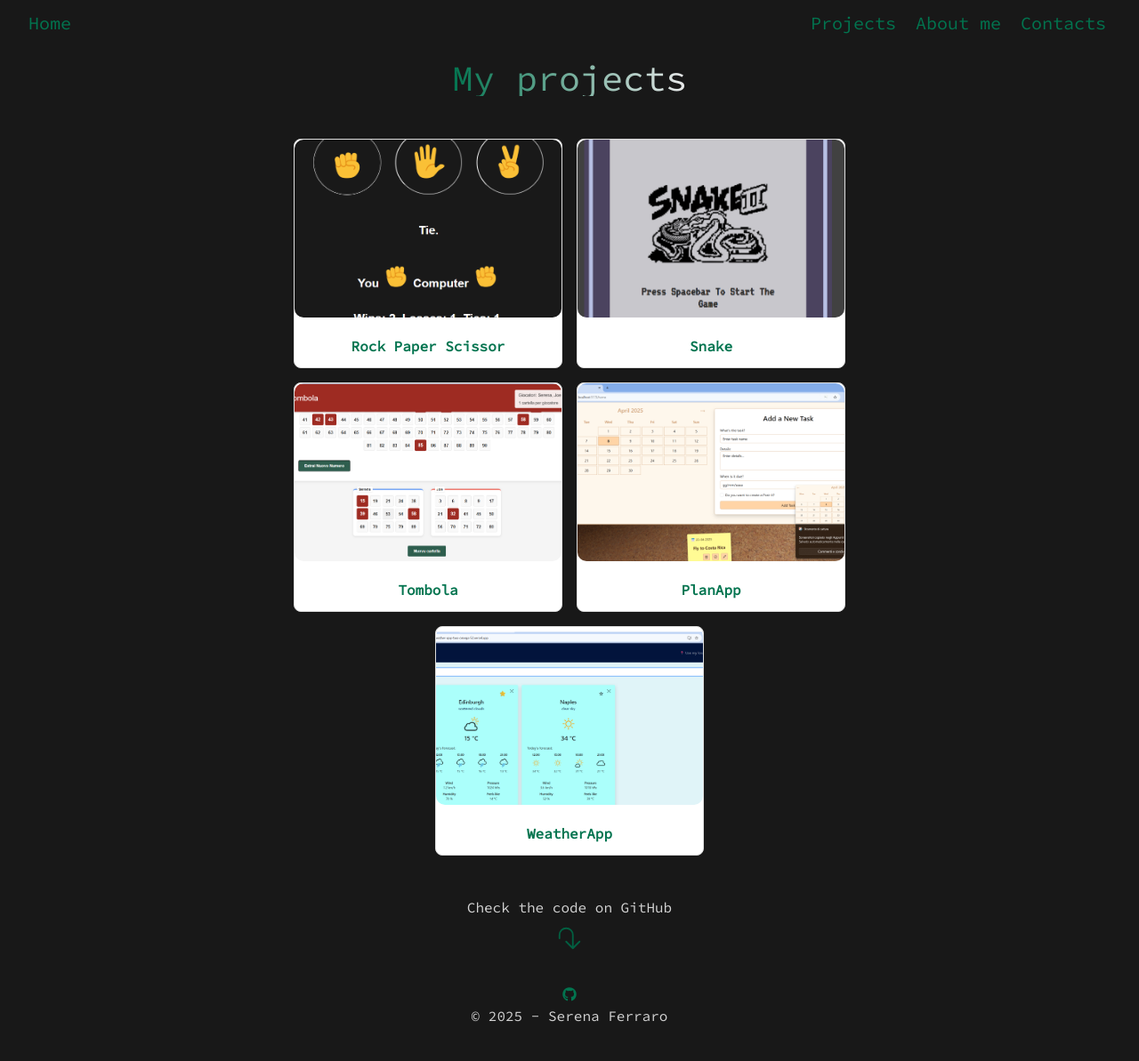
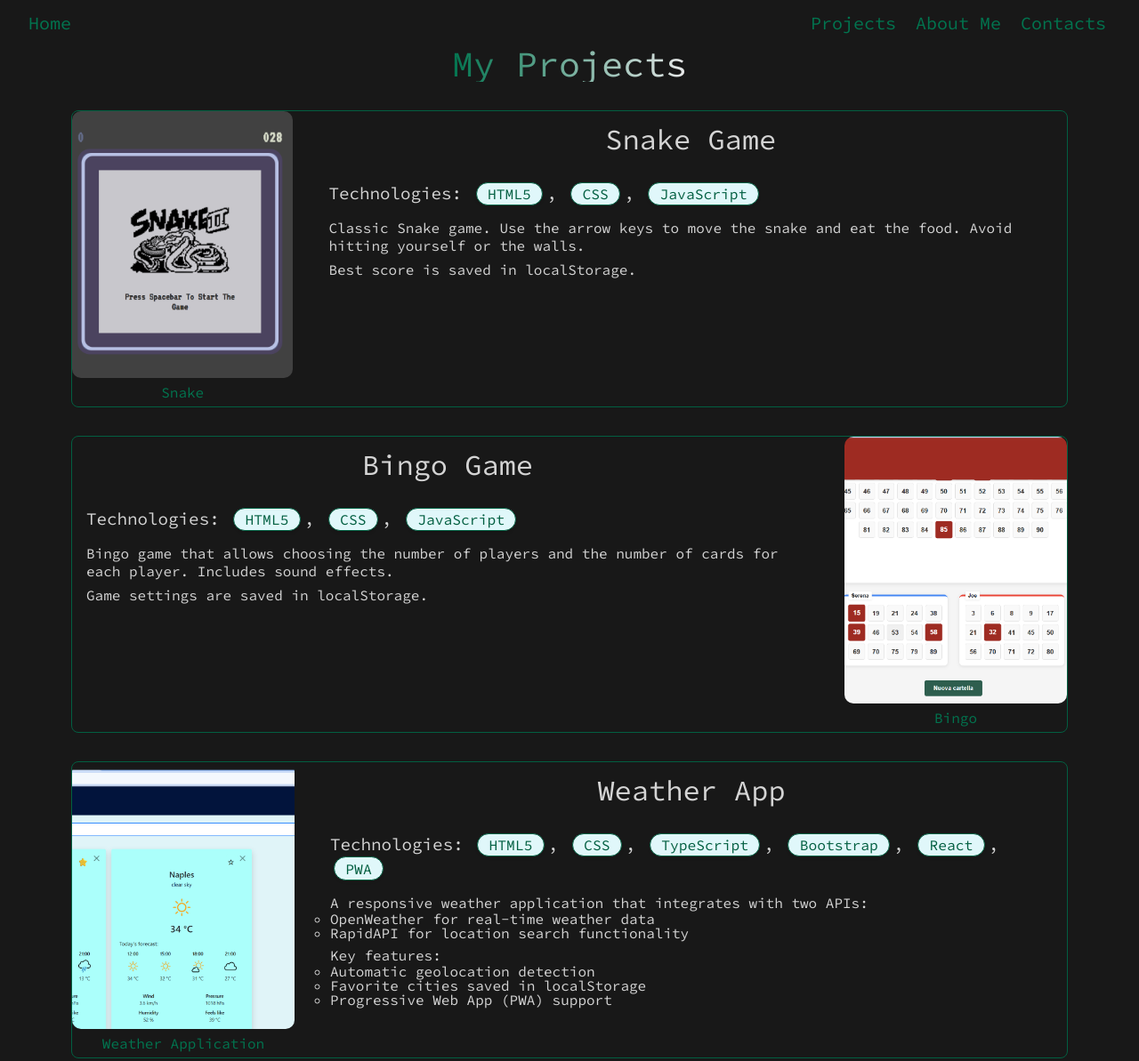
Before and after one commit to Serena293/portfolio, a plain HTML site: page projects.html in a window 1280 px wide. Shown: the top 1193 px of the page at 89% size. Drawn offline with Linux system fonts and the light colour scheme.

Commit message:
Updated project page

```diff
--- a/assets/aboutme.css
+++ b/assets/aboutme.css
@@ -1,6 +1,10 @@
+main{
+  padding: 3rem;
+}
+
 .profile-img {
-  width: 200px;
-  height: 200px;
+  width: 300px;
+  height: 300px;
   border-radius: 50%;
   object-fit: cover;
   border: 0.2rem dashed #02744f;
@@ -23,13 +27,17 @@
   margin-right: 2rem;
 }
 
-.main-section-text > h1 {
+.main-section-text p {
+  line-height:  1.3rem;
+}
+h1 {
   margin-bottom: 1rem;
+
 }
 
 .download-btn {
   position: absolute;
-  bottom: 0;
+  bottom: -2.5rem;
   right: 0;
   margin: 1rem;
   padding: 10px 20px;
--- a/assets/general.css
+++ b/assets/general.css
@@ -5,9 +5,9 @@ body {
   background-color: #181818;
   color: hsl(0, 0%, 83%);
   font-family: "Source Code Pro", monospace;
- /*  */
+
   margin: 0;
-  overflow: hidden;
+  overflow-x: hidden;
 
 }
 
@@ -78,9 +78,6 @@ h1 {
 
   #links-nav {
     display: none;
-    /* flex-direction: column;
-    align-items: center;
-    gap: 1rem; */
   }
 
   #home-link {
@@ -108,3 +105,5 @@ h1 {
     margin-bottom: 1rem;
   }
 }
+
+strong{font-weight: 900;}
--- a/assets/projects.css
+++ b/assets/projects.css
@@ -8,52 +8,7 @@ main {
   flex-direction: column;
   align-items: center;
   justify-content: center;
-  padding: 1rem;
-}
-
-.projects-container {
-  display: flex;
-  flex-wrap: wrap;
-  justify-content: center;
-  padding: 1rem;
-  gap: 1rem;
-}
-
-.project-card {
-  flex: 0 1 300px;
-  display: flex;
-  flex-direction: column;
-  align-items: center;
-  background-color: #fff;
-  border: 1px solid #ddd;
-  border-radius: 8px;
-  overflow: hidden;
-  transition: transform 0.3s ease, box-shadow 0.3s ease;
-  position: relative; /* necessario per gestire .img-front/back */
-}
-
-.project-card:hover {
-  transform: scale(1.05);
-  box-shadow: 0 10px 20px rgba(0, 0, 0, 0.2);
-}
-
-.project-img {
-  width: 100%;
-  height: 200px;
-  object-fit: cover;
-}
-
-.project-link {
-  text-decoration: none;
-  color: #02744f;
-  padding: 1rem;
-  text-align: center;
-  font-weight: bold;
-  transition: color 0.3s ease;
-}
-
-.project-link:hover {
-  color: #025f41;
+  /* padding-right: 3rem; */
 }
 
 /* Arrow styles */
@@ -85,63 +40,89 @@ main {
   z-index: 2;
 }
 
-/* rotazione img */
-.img-container {
-  width: 100%;
-  height: 200px;
-  perspective: 1000px;
-  margin-bottom: 0.5rem;
-  position: relative;
+
+.projects-container {
+  display: flex;
+  flex-direction: column;
+  gap: 2rem;
+  padding: 0 5rem;
 }
 
-.img-inner {
-  width: 100%;
-  height: 100%;
-  position: relative;
-  transition: transform 0.6s;
-  transform-style: preserve-3d;
-}
-
-.img-front,
-.img-back {
-  position: absolute;
-  width: 100%;
-  height: 100%;
-  backface-visibility: hidden;
-  border-radius: 10px;
-  overflow: hidden;
-}
-
-.img-front img {
-  width: 100%;
-  height: 100%;
-  object-fit: cover;
-  display: block;
-}
-
-.img-back {
-  background-color: transparent;
-  color: #333;
+.project {
+  border: 1px solid #025f41;
+  border-radius: 8px;
   display: flex;
-  align-items: center;
-  justify-content: center;
-  transform: rotateY(180deg);
-  padding: 1rem;
-  font-size: 1rem;
+  gap: 1.5rem;
+  align-items: flex-start;
 
 }
 
-.project-card:hover .img-inner,
-.project-card.touch .img-inner {
-  transform: rotateY(180deg);
+
+figure {
+  display: flex;
+  flex-direction: column;
+  align-items: center;
+  min-height: 300px;
+  /* border: 1px dashed yellow; */
+
 }
+
+img {
+  height: 300px;
+  max-height: 400px;
+  max-width: 250px;
+  width: auto;
+  object-fit: cover;
+  border-radius: 10px;
+}
+
+figcaption {
+  text-align: center;
+  margin-top: 0.5rem;
+  margin-bottom: 0.5rem;
+  width: 100%;
+}
+
+li{
+  text-align: left;
+  list-style: circle
+}
+
+
+h2{font-size: 2rem;
+margin-bottom: 2rem;}
+
+.project-description h3{ font-size: 1.2rem;
+text-align: left;
+margin-bottom: 1rem;}
+
+
+h3 span{
+  display: inline-block;
+  padding: 0.25em 0.75em;
+  margin: 0 0.25em;
+  border-radius: 1em;
+  background-color: #e0f7fa;
+  border: 1px solid #025f41;
+  color: #025f41;
+  font-size: 0.85em;
+  font-weight: 500;
+  box-shadow: 0 2px 3px rgba(0, 0, 0, 0.1);
+  transition: all 0.2s ease;
+}
+
+.project-description p {
+  line-height: 1.2rem;
+  margin-top: 0.5rem;
+  text-align: left;
+}
+
 
 .project-description{
   text-align: center;
   padding: 1rem;
 }
 
-/* animazione freccia */
 @keyframes drop-down {
   0% {
     transform: translateY(-40px) scaleX(1);
@@ -156,12 +137,11 @@ main {
   }
 }
 
-/* Rotazione utile se vuoi attivarla via JS */
 .rotate {
   transform: rotateY(3.142rad);
 }
 
-/* Responsive */
+
 @media (max-width: 768px) {
   .projects-container {
     padding: 0.5rem;
@@ -176,4 +156,4 @@ main {
     height: 150px;
   }
 
-}
+} */
--- a/projects.html
+++ b/projects.html
@@ -1,26 +1,21 @@
 <!DOCTYPE html>
 <html lang="en">
+
 <head>
   <meta charset="UTF-8" />
-    <meta name="viewport" content="width=device-width, initial-scale=1.0" />
-    <link rel="icon" href="./assets/img/programming.png" type="image/svg+xml" />
+  <meta name="viewport" content="width=device-width, initial-scale=1.0">
+  <link rel="icon" href="./assets/img/programming.png" type="image/svg+xml">
+  <link href="https://cdnjs.cloudflare.com/ajax/libs/font-awesome/6.0.0-beta3/css/all.min.css" rel="stylesheet">
 
-    <link
-      href="https://cdnjs.cloudflare.com/ajax/libs/font-awesome/6.0.0-beta3/css/all.min.css"
-      rel="stylesheet"
-    />
-
-    <link rel="preconnect" href="https://fonts.googleapis.com" />
-    <link rel="preconnect" href="https://fonts.gstatic.com" crossorigin />
-    <link
-      href="https://fonts.googleapis.com/css2?family=Source+Code+Pro&display=swap"
-      rel="stylesheet"
-    />
-    <link rel="stylesheet" href="./assets/reset.css" />
-    <link rel="stylesheet" href="./assets/general.css" />
-    <link rel="stylesheet" href="./assets/projects.css" />
+  <link rel="preconnect" href="https://fonts.googleapis.com">
+  <link rel="preconnect" href="https://fonts.gstatic.com" crossorigin>
+  <link href="https://fonts.googleapis.com/css2?family=Source+Code+Pro&display=swap" rel="stylesheet">
+  <link rel="stylesheet" href="./assets/reset.css">
+  <link rel="stylesheet" href="./assets/general.css">
+  <link rel="stylesheet" href="./assets/projects.css">
   <title>Projects</title>
 </head>
+
 <body>
   <header id="header">
     <nav>
@@ -30,152 +25,122 @@
       </div>
       <div id="links-nav">
         <a href="projects.html">Projects</a>
-          <a href="aboutme.html">About me</a>
+        <a href="aboutme.html">About Me</a>
         <a href="contacts.html">Contacts</a>
       </div>
     </nav>
   </header>
+
   <main>
-      <h1>My projects</h1>
-      <div class="projects-container">
-        <div id="rock-paper-scissor" class="project-card">
-          <div class="img-container">
-            <div class="img-inner">
-              <div class="img-front">
-                <img
-                  src="../assets/img/rock-paper-scissors.png"
-                  alt="rock-paper-scissor"
-                  class="project-img"
-                />
+    <h1>My Projects</h1>
+
+    <section class="projects-container">
+      <article class="project">
+        <figure>
+          <img src="./assets/img/snake.png" alt="Screenshot of the Snake Game">
+          <figcaption><a href="https://snake-ten-rouge.vercel.app/" target="_blank" rel="noopener noreferrer">Snake</a></figcaption>
+        </figure>
+        <div class="project-description">
+          <h2>Snake Game</h2>
+          <h3>Technologies: <span>HTML5</span>, <span>CSS</span>, <span>JavaScript</span></h3>
+          <p>Classic Snake game. Use the arrow keys to move the snake and eat the food. Avoid hitting yourself or the walls.</p>
+          <p>Best score is saved in <code>localStorage</code>.</p>
         </div>
-              <div class="img-back">
-                <p class="project-description">
-                  Rock-Paper-Scissors game with animations and clean UI.
-                </p>
+      </article>
+
+      <article class="project">
+        <div class="project-description">
+          <h2>Bingo Game</h2>
+          <h3>Technologies: <span>HTML5</span>, <span>CSS</span>, <span>JavaScript</span></h3>
+          <p>Bingo game that allows choosing the number of players and the number of cards for each player. Includes sound effects.</p>
+          <p>Game settings are saved in <code>localStorage</code>.</p>
         </div>
+        <figure>
+          <img src="./assets/img/tombola.png" alt="Screenshot of the Bingo Game">
+          <figcaption><a href="https://tombola-iota.vercel.app/index.html" target="_blank" rel="noopener noreferrer">Bingo</a></figcaption>
+        </figure>
+      </article>
+
+      <article class="project">
+        <figure>
+          <img src="./assets/img/weather-app.png" alt="Screenshot of the Weather App">
+          <figcaption>
+            <a href="https://weather-app-two-omega-52.vercel.app/" target="_blank" rel="noopener noreferrer">Weather Application</a>
+          </figcaption>
+        </figure>
+        <div class="project-description">
+          <h2>Weather App</h2>
+          <h3>Technologies: <span>HTML5</span>, <span>CSS</span>, <span>TypeScript</span>, <span>Bootstrap</span>, <span>React</span>, <span>PWA</span></h3>
+          <p>A responsive weather application that integrates with two APIs:</p>
+          <ul>
+            <li>OpenWeather for real-time weather data</li>
+            <li>RapidAPI for location search functionality</li>
+          </ul>
+          <p>Key features:</p>
+          <ul>
+            <li>Automatic geolocation detection</li>
+            <li>Favorite cities saved in <code>localStorage</code></li>
+            <li>Progressive Web App (PWA) support</li>
+          </ul>
         </div>
+      </article>
+
+      <article class="project">
+        <div class="project-description">
+          <h2>Plan App</h2>
+          <h3>Technologies: <span>HTML5</span>, <span>CSS</span>, <span>JavaScript</span>, <span>Bootstrap</span>, <span>React</span>, <span>PWA</span>, <span>Java</span>, <span>Spring Boot</span>, <span>SASS</span>, <span>PostgreSQL</span></h3>
+          <p>A full-stack planning application with the following features:</p>
+          <ul>
+            <li>JWT authentication</li>
+            <li>Dynamic calendar</li>
+            <li>Password reset via email</li>
+            <li>Save tasks in a PostgreSQL database</li>
+            <li>Location search functionality using RapidAPI</li>
+            <li>Progressive Web App (PWA) support</li>
+          </ul>
         </div>
-          <a
-            href="https://rock-paper-scissors-game-green.vercel.app/"
-            class="project-link"
-            >Rock Paper Scissor</a
-          >
+        <figure>
+          <img src="./assets/img/PlanApp.png" alt="Screenshot of the Plan Application">
+          <figcaption>
+            <a href="https://fullstack-project-fe.onrender.com" target="_blank" rel="noopener noreferrer">Plan App</a>
+          </figcaption>
+        </figure>
+      </article>
+
+      <article class="project">
+        <figure>
+          <img src="./assets/img/rock-paper-scissors.png" alt="Screenshot of the Rock Paper Scissors Game">
+          <figcaption>
+            <a href="https://rock-paper-scissors-game-green.vercel.app/" target="_blank" rel="noopener noreferrer">Rock Paper Scissors</a>
+          </figcaption>
+        </figure>
+        <div class="project-description">
+          <h2>Rock Paper Scissors</h2>
+          <h3>Technologies: <span>HTML5</span>, <span>CSS</span>, <span>JavaScript</span></h3>
+          <p>Classic Rock Paper Scissors game with a score saved in <code>localStorage</code>. Includes a reset button.</p>
         </div>
+      </article>
 
-        <div id="snake" class="project-card">
-          <div class="img-container">
-            <div class="img-inner">
-              <div class="img-front">
-                <img
-                  src="../assets/img/snake.png"
-                  alt="snake-game"
-                  class="project-img"
-                />
+      <article class="project">
+        <div class="project-description">
+          <h2>Calculator</h2>
+          <h3>Technologies: <span>HTML5</span>, <span>CSS</span>, <span>JavaScript</span></h3>
+          <p>Basic calculator built as a <strong>team project</strong>. Supports addition, subtraction, multiplication, and division.</p>
+          <p>Designed with a clean interface for ease of use and responsive layout for mobile devices.</p>
         </div>
-              <div class="img-back">
-                <p class="project-description">
-                  Classic Snake game using vanilla JavaScript.
-                </p>
-              </div>
-            </div>
-          </div>
-          <a href="https://snake-ten-rouge.vercel.app/" class="project-link"
-            >Snake</a
-          >
-        </div>
-
-        <div id="tombola" class="project-card">
-          <div class="img-container">
-            <div class="img-inner">
-              <div class="img-front">
-                <img
-                  src="../assets/img/tombola.png"
-                  alt="tombola"
-                  class="project-img"
-                />
-              </div>
-              <div class="img-back">
-                <p class="project-description">
-                  A digital version of the traditional Italian Tombola game.
-                </p>
-              </div>
-            </div>
-          </div>
-          <a
-            href="https://tombola-iota.vercel.app/firstPage.html"
-            class="project-link"
-            >Tombola</a
-          >
-        </div>
-
-        <div id="PlanApp" class="project-card">
-          <div class="img-container">
-            <div class="img-inner">
-              <div class="img-front">
-                <img
-                  src="../assets/img/PlanApp.png"
-                  alt="PlanApp"
-                  class="project-img"
-                />
-              </div>
-              <div class="img-back">
-                <p class="project-description">
-                  Full-stack web app for managing daily tasks through a
-                  dynamically generated calendar. Includes user registration and
-                  login with JWT authentication. Built with Java, Spring Boot,
-                  React, and PostgreSQL.
-                </p>
-              </div>
-            </div>
-          </div>
-          <a
-            href="https://fullstack-project-fe.onrender.com"
-            class="project-link"
-            >PlanApp</a
-          >
-        </div>
-
-        <div id="weather-app" class="project-card">
-          <div class="img-container">
-            <div class="img-inner">
-              <div class="img-front">
-                <img
-                  src="../assets/img/weather-app.png"
-                  alt="weather-app"
-                  class="project-img"
-                />
-              </div>
-              <div class="img-back">
-                <p class="project-description">
-                  Weather forecast app using public APIs and location services.
-                  Built in React Vite with TypeScript.
-                </p>
-              </div>
-            </div>
-          </div>
-          <a
-            href="https://weather-app-two-omega-52.vercel.app/"
-            class="project-link"
-            >WeatherApp</a
-          >
-        </div>
-      </div>
+        <figure>
+          <img src="./assets/img/calculator.png" alt="Screenshot of the Calculator">
+          <figcaption>
+            <a href="https://serena293.github.io/calculator/" target="_blank" rel="noopener noreferrer">Calculator</a>
+          </figcaption>
+        </figure>
+      </article>
+    </section>
 
     <div class="arrow-wrapper">
       <div class="arrow arrow-small arrow-down">
-          <svg
-            xmlns="http://www.w3.org/2000/svg"
-            fill="none"
-            viewBox="0 0 24 24"
-            stroke-width="1.5"
-            stroke="currentColor"
-            class="icon"
-          >
-            <path
-              stroke-linecap="round"
-              stroke-linejoin="round"
-              d="m15 15-6 6m0 0-6-6m6 6V9a6 6 0 0 1 12 0v3"
-            />
+        <svg xmlns="http://www.w3.org/2000/svg" fill="none" viewBox="0 0 24 24" stroke-width="1.5" stroke="currentColor" class="icon">
+          <path stroke-linecap="round" stroke-linejoin="round" d="m15 15-6 6m0 0-6-6m6 6V9a6 6 0 0 1 12 0v3" />
         </svg>
       </div>
       <p class="arrow-text">Check the code on GitHub</p>
@@ -186,7 +151,9 @@
     <a href="https://github.com/Serena293"><i class="fab fa-github"></i></a>
     <p>&copy; <span id="year"></span> - Serena Ferraro</p>
   </footer>
+
   <script src="scripts/general.js"></script>
   <script src="scripts/year.js"></script>
 </body>
+
 </html>
```
Also changed, not shown: aboutme.html (+3 -3 lines), index.html (+22 -26 lines), assets/img/calculator.png (added). Lines whose indentation alone changed are shown as unchanged.
